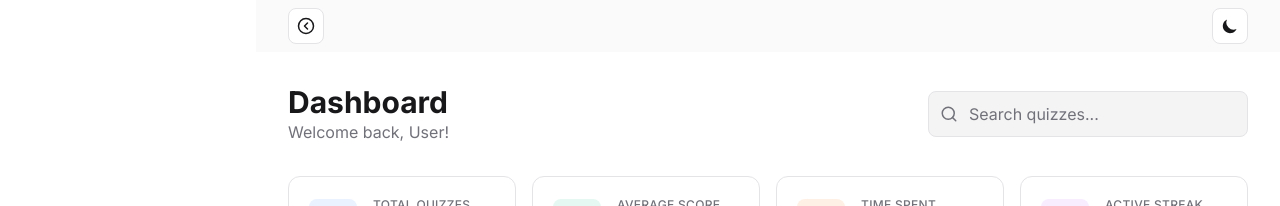
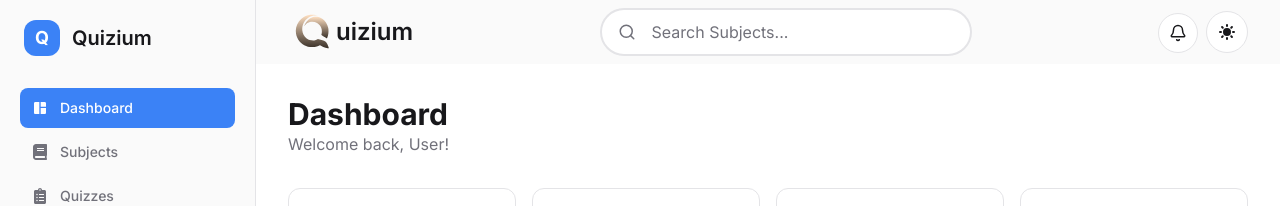
Before and after one commit to Lumix-projects/Quizium, a Next.js app: page /user in a window 1280 px wide. Shown: the top 206 px of the page. Built offline with nearby package versions, Linux system fonts and the light colour scheme; no server answers.

Commit message:
`Added next-themes package and updated theme toggle functionality and update sidebar header `

```diff
--- a/package.json
+++ b/package.json
@@ -15,6 +15,7 @@
     "js-cookie": "^3.0.5",
     "lucide-react": "^0.546.0",
     "next": "16.0.0",
+    "next-themes": "^0.4.6",
     "react": "19.2.0",
     "react-dom": "19.2.0",
     "react-hook-form": "^7.65.0",
--- a/src/app/(pages)/user/layout.tsx
+++ b/src/app/(pages)/user/layout.tsx
@@ -1,8 +1,8 @@
 "use client";
+import Logo from "@/components/Logo";
 import Sidebar from "@/components/shared/sideBar";
 import ThemeToggle from "@/components/shared/ThemeToggle";
-import { ThemeProvider } from "@/contexts/ThemeContext";
-import { CircleChevronLeft, CircleChevronRight } from "lucide-react";
+import { Bell, CircleChevronRight, Search } from "lucide-react";
 import { useState } from "react";
 
 export default function UserLayout({
@@ -13,32 +13,61 @@ export default function UserLayout({
   const [open, setOpen] = useState(false);
 
   return (
-    <ThemeProvider>
     <section className="flex bg-background min-h-screen">
       <Sidebar open={open} setOpen={setOpen} />
 
       {/* main content wrapper */}
       <section className="flex-1 h-screen overflow-y-auto">
         {/* Top bar with theme toggle */}
-          <header className="bg-sidebar-bg py-2 px-6 md:px-8 flex justify-between items-center">
+        <header className="bg-sidebar py-2 px-6 md:px-8 flex justify-between items-center gap-2">
           {/* Sheet Toggle Button */}
+          <div className="flex items-center ">
             <button
-              className="p-2 rounded-lg bg-card hover:bg-card-hover border border-border transition-all duration-200 cursor-pointer"
+              className="secondary-btn lg:hidden"
               onClick={() => setOpen(!open)}
             >
-              {open ? (
               <CircleChevronRight size={18} />
-              ) : (
-                <CircleChevronLeft size={18} />
-              )}
             </button>
 
-            {/* Mode Toggle Button */}
+            {/* Website Logo */}
+            <h3 className="flex items-center font-semibold text-2xl">
+              <Logo />
+              <span>uizium</span>
+            </h3>
+          </div>
+
+          {/* Search Input */}
+          <div className="w-1/2 relative hidden lg:flex justify-center group">
+            <button className="bg-background rounded-s-full text-muted-foreground px-4 border-2 border-input-border border-e-0 group-focus-within:border-primary duration-300">
+              <Search size={18} />
+            </button>
+            <input
+              type="text"
+              placeholder="Search Subjects..."
+              className="w-2/3 focus:w-full duration-300 border-s-0 py-2.5 rounded-e-full bg-background text-foreground placeholder-muted-foreground outline-none border-2 border-input-border focus:border-primary group-focus-within:border-primary"
+            />
+          </div>
+
+          {/* Mode Toggle & Notification Button */}
+          <div className="space-x-2">
+            {/* Search Button */}
+            <button className="secondary-btn lg:hidden">
+              <Search size={18} />
+            </button>
+
+            {/* Notification Button */}
+            <button className="secondary-btn">
+              <Bell size={18} />
+            </button>
+
+            {/* Mode Toggle */}
             <ThemeToggle />
+          </div>
         </header>
+
+        {/* Main Content */}
         <main className="p-6 md:p-8">{children}</main>
       </section>
     </section>
-    </ThemeProvider>
   );
 }
--- a/src/app/(pages)/user/page.tsx
+++ b/src/app/(pages)/user/page.tsx
@@ -2,9 +2,7 @@
 
 import DashboardCard from "@/components/shared/dashboard/DashboardCard";
 import StatsCard from "@/components/shared/dashboard/StatsCard";
-import React from "react";
 import {
-  FiSearch,
   FiTrendingUp,
   FiActivity,
   FiCheckCircle,
@@ -50,15 +48,6 @@ export default function HomePage() {
           <p className="text-muted-foreground">
             Welcome back, {user?.name || "User"}!
           </p>
-        </div>
-
-        <div className="w-full md:w-auto relative">
-          <input
-            type="text"
-            placeholder="Search quizzes..."
-            className="w-full md:w-80 pl-10 pr-4 py-2.5 rounded-lg bg-input text-foreground placeholder-muted-foreground outline-none border border-input-border focus:border-primary focus:ring-2 focus:ring-primary/20 transition-all"
-          />
-          <FiSearch className="absolute left-3 top-1/2 -translate-y-1/2 text-muted-foreground text-lg" />
         </div>
       </div>
 
--- a/src/app/globals.css
+++ b/src/app/globals.css
@@ -18,7 +18,7 @@
   --error: #ef4444;
   --muted: #a1a1aa;
   --muted-foreground: #71717a;
-  --sidebar-bg: #fafafa;
+  --sidebar: #fafafa;
   --sidebar-border: #e4e4e7;
 }
 
@@ -40,7 +40,7 @@
   --error: #f87171;
   --muted: #52525b;
   --muted-foreground: #a1a1aa;
-  --sidebar-bg: #18181b;
+  --sidebar: #18181b;
   --sidebar-border: #27272a;
 }
 
@@ -61,16 +61,17 @@
   --color-error: var(--error);
   --color-muted: var(--muted);
   --color-muted-foreground: var(--muted-foreground);
-  --color-sidebar-bg: var(--sidebar-bg);
+  --color-sidebar: var(--sidebar);
   --color-sidebar-border: var(--sidebar-border);
   --font-sans: var(--font-geist-sans);
   --font-mono: var(--font-geist-mono);
   --font-inter: var(--font-inter);
 }
 
-* {
-  transition: background-color 0.3s ease, border-color 0.3s ease, color 0.3s ease;
-}
+/* * {
+  transition: background-color 0.3s ease, border-color 0.3s ease,
+    color 0.3s ease;
+} */
 
 body {
   background: var(--background);
@@ -79,10 +80,14 @@ body {
 
 @layer components {
   .input {
-    @apply bg-input border border-input-border rounded-lg px-3 py-2 outline-none focus:border-primary focus:ring-2 focus:ring-primary/20 duration-200 w-full text-foreground;
+    @apply bg-input border border-input-border rounded-lg px-3 py-2 outline-none focus:border-primary focus:ring-2 focus:ring-primary/20 duration-300 w-full text-foreground;
   }
 
   .main-btn {
-    @apply bg-primary text-white py-2.5 px-4 rounded-lg w-full cursor-pointer transition-all duration-200 hover:bg-primary-hover active:scale-95 font-medium;
+    @apply bg-primary text-white py-2.5 px-4 rounded-lg w-full cursor-pointer transition-all duration-300 hover:bg-primary-hover active:scale-95 font-medium;
+  }
+
+  .secondary-btn {
+    @apply p-2.5 rounded-full bg-card hover:bg-card-hover border border-border transition-all duration-300 cursor-pointer;
   }
 }
--- a/src/app/layout.tsx
+++ b/src/app/layout.tsx
@@ -2,6 +2,7 @@ import type { Metadata } from "next";
 import { Inter } from "next/font/google";
 import "./globals.css";
 import { Toaster } from "react-hot-toast";
+import { ThemeProvider } from "@/components/theme-provider";
 
 const inter = Inter({
   variable: "--font-inter",
@@ -24,6 +25,12 @@ export default function RootLayout({
   return (
     <html lang="en">
       <body className={`${inter.variable} antialiased font-inter`}>
+        <ThemeProvider
+          attribute="class"
+          defaultTheme="system"
+          enableSystem
+          disableTransitionOnChange
+        >
           <main>{children}</main>
           <Toaster
             toastOptions={{
@@ -35,6 +42,7 @@ export default function RootLayout({
               },
             }}
           />
+        </ThemeProvider>
       </body>
     </html>
   );
--- /dev/null
+++ b/src/components/Logo.tsx
@@ -0,0 +1,25 @@
+export default function Logo() {
+  return (
+    <svg
+      xmlns="http://www.w3.org/2000/svg"
+      version="1.0"
+      viewBox="0 0 1024 1024"
+      className="w-12 h-12"
+    >
+      <defs>
+        <linearGradient id="gradient" x1="0%" y1="0%" x2="0%" y2="100%">
+          <stop offset="0%" stop-color="#ffe0c2" />
+          <stop offset="100%" stop-color="#393028" />
+        </linearGradient>
+      </defs>
+      <path
+        fill="url(#gradient)"
+        d="M489.5 144.6c-1.6.2-7.9.9-14 1.5-68 6.7-135.3 36.1-188 81.9-19.4 16.9-44.1 43.9-57.7 63.1-53.3 75.2-73.7 166-58.2 258.9 9.5 56.7 33.6 109.7 71.8 157.5 16.1 20.1 44.6 46.5 69 63.9 43.5 31.1 100.8 53.1 156.6 60.1 18.1 2.3 50.4 3 70 1.6 16.9-1.3 38.9-4.5 54.9-8.1 22.4-5 53-16 75.3-27.1 6.5-3.3 12.1-5.9 12.6-5.9s5.5 3 11.2 6.6c16.9 10.7 43.4 25.3 59.5 32.7 34.6 15.9 62.8 24 94 26.7 16 1.4 23.4 1.3 24.1-.4.7-1.8-4.9-21-12.3-42.1-19.4-55.8-37.6-85.8-61.8-102.2C763.4 691 715.9 675 655 665.6l-15.4-2.4-10.6 5.3c-22.9 11.4-44.3 18.4-68.1 22.2-8.7 1.4-16.6 1.8-33.4 1.7-19.3-.1-23.7-.5-35.8-2.8-67.6-12.9-128.1-58.5-159.9-120.6-14.1-27.6-22.6-56.1-26.4-88.7-2.2-18.7-1.4-55.2 1.5-73.8 3.8-23.6 9.8-45.4 17.8-65 16.8-41.1 37.2-71.7 68.2-102.5 35-34.8 70.5-55.5 119.6-69.9 20.2-5.9 35.6-7.6 67-7.6 21 .1 29.2.5 36.7 1.8 11.2 1.9 12.6 2.1 11.3.9-4.8-4.3-44.1-14-71.5-17.7-10.9-1.5-59.5-2.9-66.5-1.9"
+      />
+      <path
+        fill="url(#gradient)"
+        d="M570.5 186.1c-49 5.3-94.9 27.3-136.9 65.4-28 25.4-50.6 55.6-68.4 91.5-8.4 16.7-18 40.5-16.9 41.6.2.3 2.5-2.6 5-6.3 12.1-17.9 30.8-36.8 50.3-50.9 11.5-8.3 33.7-19.3 49-24.3 56.7-18.6 117.4-12.6 168.4 16.7 39 22.4 70 58.3 87.5 101 9.8 24 13.9 47.2 13.9 77.7 0 24.4-1.5 36.8-7.4 59.4-3 11.2-3.6 14.9-2.7 15.7.7.7 4.8 3.4 9.2 6.1 17 10.6 46.6 29.4 59.5 37.8 24.1 15.8 49 31.5 49.9 31.5 2.2 0 15.1-35 20.7-56 9.2-34.1 12.5-59.7 12.5-95.5.1-28.1-1.1-41.2-5.9-68.5-3-16.8-12-46.8-18.9-62.9-17.2-40.4-38.9-72.8-68.7-102.7-42.2-42.2-90.4-67.9-142.7-75.9-12.8-1.9-45.2-2.7-57.4-1.4"
+      />
+    </svg>
+  );
+}
--- a/src/components/shared/ThemeToggle.tsx
+++ b/src/components/shared/ThemeToggle.tsx
@@ -1,20 +1,25 @@
 "use client";
-import { useTheme } from "@/contexts/ThemeContext";
+
+import { useTheme } from "next-themes";
 import { HiMoon, HiSun } from "react-icons/hi";
 
 export default function ThemeToggle() {
-  const { theme, toggleTheme } = useTheme();
+  const { theme, setTheme } = useTheme();
+
+  const toggleTheme = () => {
+    setTheme(theme === "light" ? "dark" : "light");
+  };
 
   return (
     <button
       onClick={toggleTheme}
-      className="p-2 rounded-lg bg-card hover:bg-card-hover border border-border transition-all duration-200 cursor-pointer"
+      className="secondary-btn"
       aria-label="Toggle theme"
     >
       {theme === "light" ? (
-        <HiMoon className="text-lg text-foreground" />
+        <HiMoon className="text-lg text-foreground w-5 h-5" />
       ) : (
-        <HiSun className="text-lg text-foreground" />
+        <HiSun className="text-lg text-foreground w-5 h-5" />
       )}
     </button>
   );
--- a/src/components/shared/sideBar.tsx
+++ b/src/components/shared/sideBar.tsx
@@ -6,6 +6,7 @@ import { MdSpaceDashboard } from "react-icons/md";
 import { HiX } from "react-icons/hi";
 import cookies from "js-cookie";
 import toast from "react-hot-toast";
+import { cn } from "@/lib/utils";
 
 interface SidebarProps {
   open: boolean;
@@ -54,10 +55,11 @@ export default function Sidebar({ open, setOpen }: SidebarProps) {
           onClick={() => setOpen(false)}
         ></div>
       )}
-      <div
-        className={`flex flex-col justify-between w-64 h-full bg-sidebar-bg border-r border-sidebar-border p-5 fixed lg:relative top-0 z-40 transition-all transition-discrete duration-300 ease-in-out ${
-          open ? "translate-x-0" : "-translate-x-full"
-        }`}
+      <aside
+        className={cn(
+          "flex flex-col justify-between h-screen w-64 bg-sidebar border-r border-sidebar-border fixed top-0 z-40 lg:static p-5 transition-all duration-300 ease-in-out",
+          open ? "translate-x-0" : "-translate-x-full lg:translate-x-0"
+        )}
       >
         {/* Logo & Navigation */}
         <div className="flex flex-col gap-8">
@@ -70,7 +72,7 @@ export default function Sidebar({ open, setOpen }: SidebarProps) {
               Quizium
             </span>
             <button
-              className="ms-auto cursor-pointer"
+              className="ms-auto cursor-pointer lg:hidden"
               onClick={() => setOpen(false)}
             >
               <HiX />
@@ -117,7 +119,7 @@ export default function Sidebar({ open, setOpen }: SidebarProps) {
             <span>Logout</span>
           </button>
         </div>
-      </div>
+      </aside>
     </>
   );
 }
--- /dev/null
+++ b/src/components/theme-provider.tsx
@@ -0,0 +1,11 @@
+"use client";
+
+import * as React from "react";
+import { ThemeProvider as NextThemesProvider } from "next-themes";
+
+export function ThemeProvider({
+  children,
+  ...props
+}: React.ComponentProps<typeof NextThemesProvider>) {
+  return <NextThemesProvider {...props}>{children}</NextThemesProvider>;
+}
--- a/src/contexts/ThemeContext.tsx
+++ /dev/null
@@ -1,55 +0,0 @@
-"use client";
-import React, { createContext, useContext, useEffect, useState } from 'react';
-
-type Theme = 'light' | 'dark';
-
-interface ThemeContextType {
-    theme: Theme;
-    toggleTheme: () => void;
-}
-
-const ThemeContext = createContext<ThemeContextType | undefined>(undefined);
-
-export function ThemeProvider({ children }: { children: React.ReactNode }) {
-    const [theme, setTheme] = useState<Theme>('light');
-    const [mounted, setMounted] = useState(false);
-
-    useEffect(() => {
-        setMounted(true);
-        const savedTheme = localStorage.getItem('theme') as Theme | null;
-        if (savedTheme) {
-            setTheme(savedTheme);
-            document.documentElement.classList.toggle('dark', savedTheme === 'dark');
-        } else {
-            const prefersDark = window.matchMedia('(prefers-color-scheme: dark)').matches;
-            const initialTheme = prefersDark ? 'dark' : 'light';
-            setTheme(initialTheme);
-            document.documentElement.classList.toggle('dark', initialTheme === 'dark');
-        }
-    }, []);
-
-    const toggleTheme = () => {
-        const newTheme = theme === 'light' ? 'dark' : 'light';
-        setTheme(newTheme);
-        localStorage.setItem('theme', newTheme);
-        document.documentElement.classList.toggle('dark', newTheme === 'dark');
-    };
-
-    if (!mounted) {
-        return null;
-    }
-
-    return (
-        <ThemeContext.Provider value={{ theme, toggleTheme }}>
-            {children}
-        </ThemeContext.Provider>
-    );
-}
-
-export function useTheme() {
-    const context = useContext(ThemeContext);
-    if (context === undefined) {
-        throw new Error('useTheme must be used within a ThemeProvider');
-    }
-    return context;
-}
```
Also changed, not shown: 1 other file (tests, documents, lock files or other folders). Lines whose indentation alone changed are shown as unchanged.
